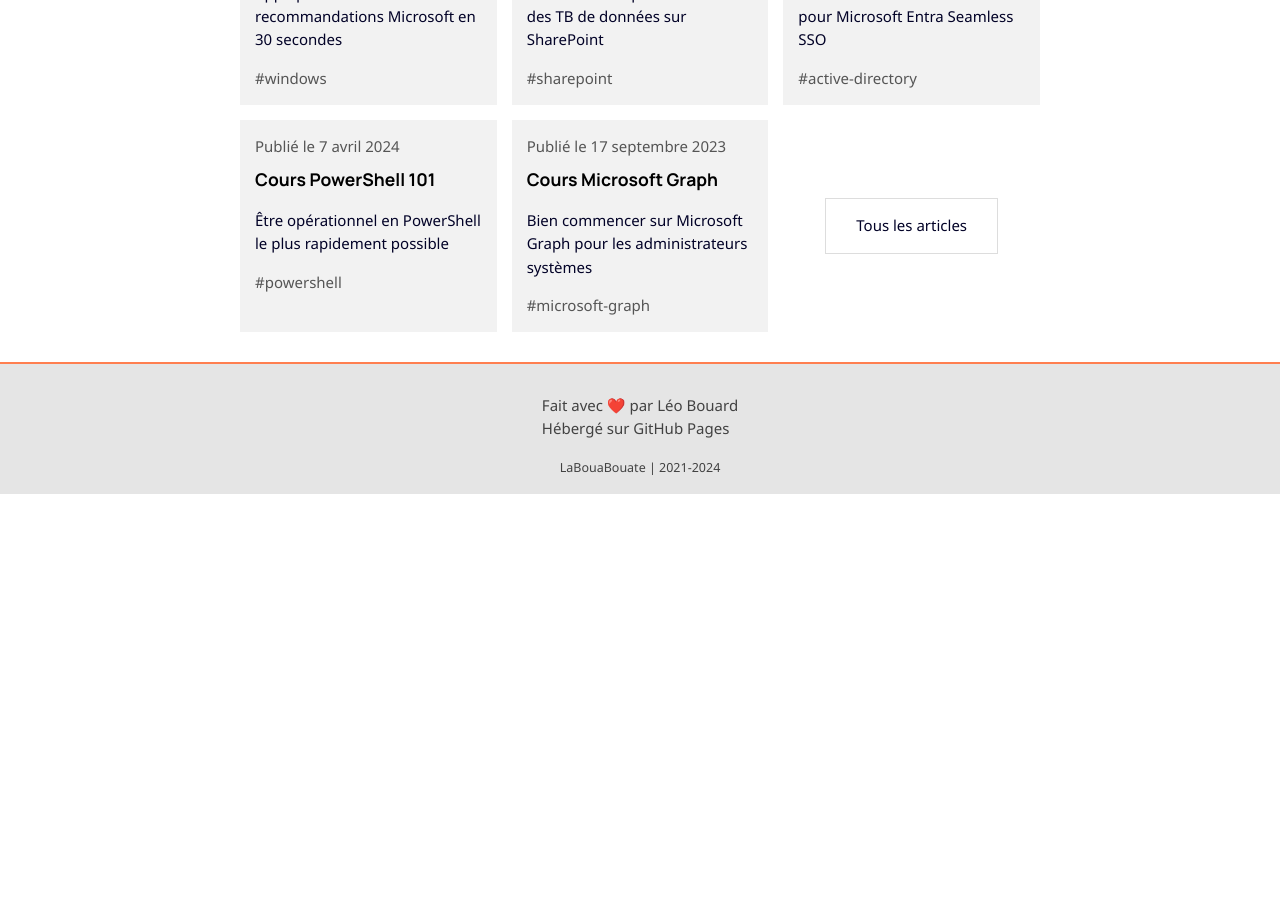
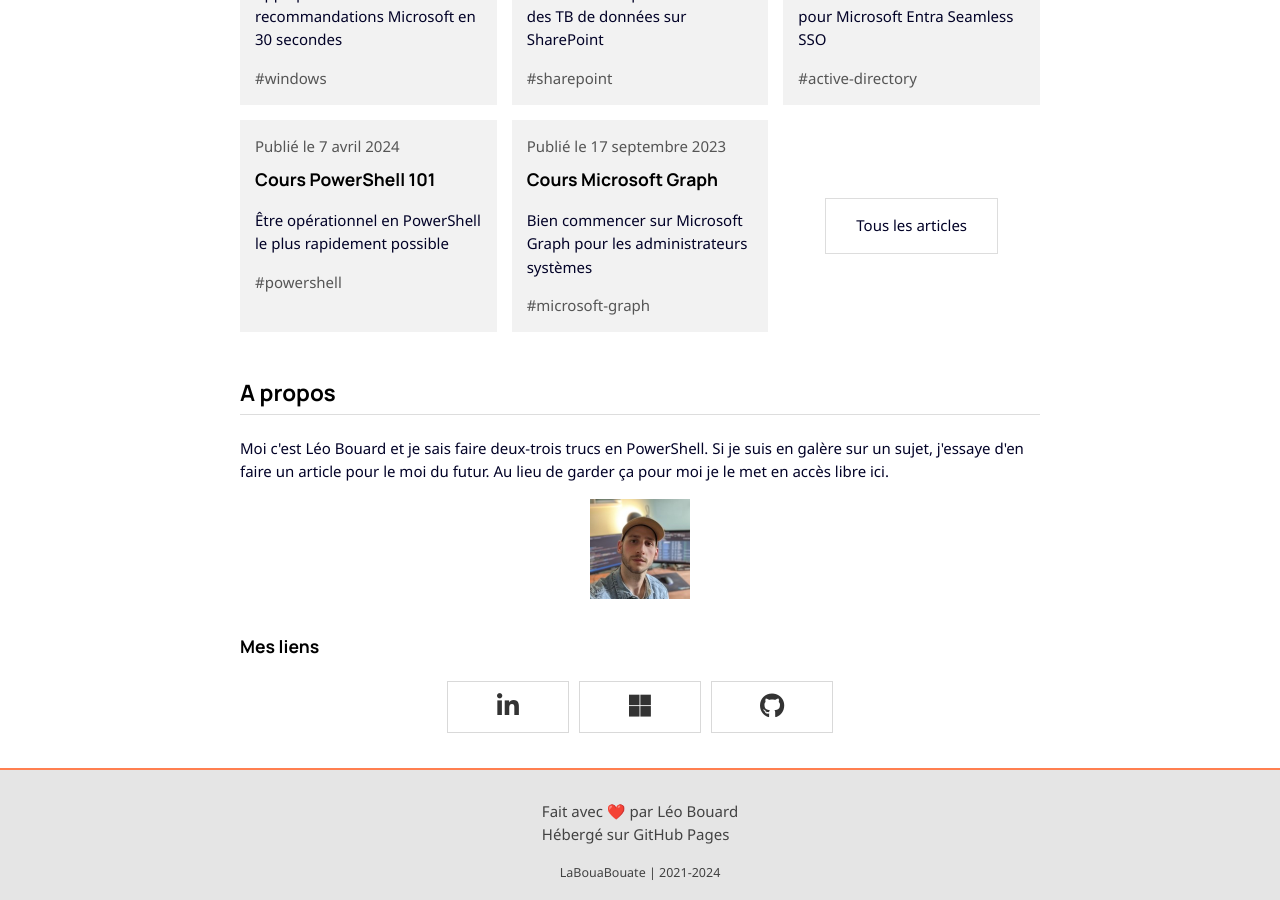
Before and after one commit to leobouard/leobouard.github.io, a Jekyll site: the page built from _pages/index.html, in a window 1280 px wide and 900 px high, scrolled down 1078 px. Built offline with Jekyll 4.4.1, drawn with Linux system fonts in a browser that asks for light colours; nearby versions of some CDN libraries; some web fonts are replaced; before the commit the page ends 1572 px from its top, so only the background shows below that.

Commit message:
Déplacement du about.md

```diff
--- a/_pages/index.html
+++ b/_pages/index.html
@@ -30,4 +30,14 @@
   </div>
 </div>
 
+<h2>A propos</h2>
+<p>Moi c'est Léo Bouard et je sais faire deux-trois trucs en PowerShell. Si je suis en galère sur un sujet, j'essaye d'en faire un article pour le moi du futur. Au lieu de garder ça pour moi je le met en accès libre ici.</p>
+<img src="/assets/images/profile-picture.jpg" alt="Photo de profil" height="100" width="100">
+<h3>Mes liens</h3>
+<div class="personalLinks">
+  {% for link in site.data.cv.links %}
+  <a href="{{ link.url }}" target="_blank" title="{{ link.name }}"><i class="{{ link.icon }}"></i></a>
+  {% endfor %}
+</div>
+
 </section>
```
